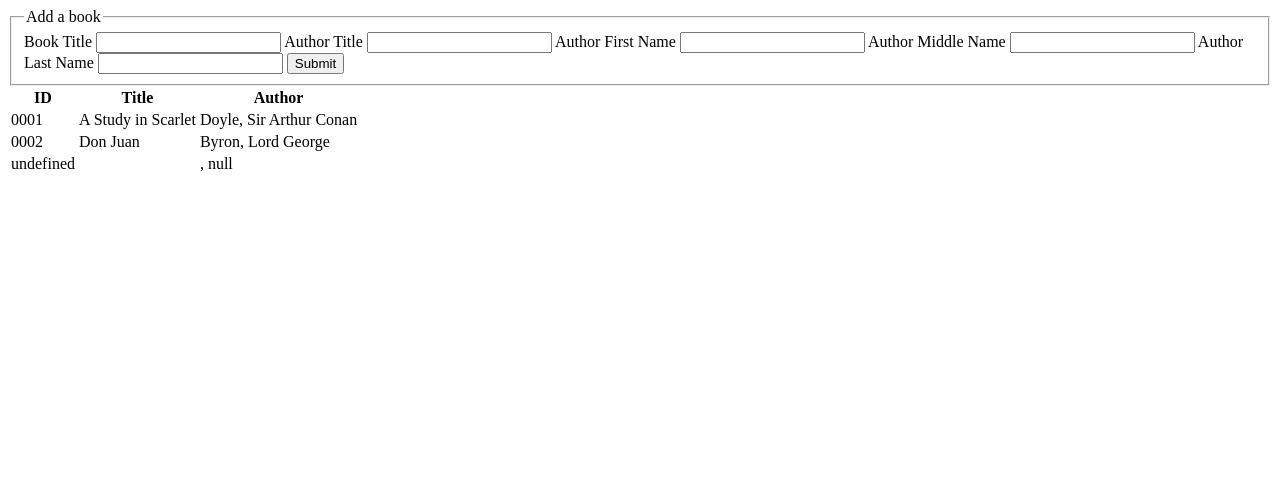
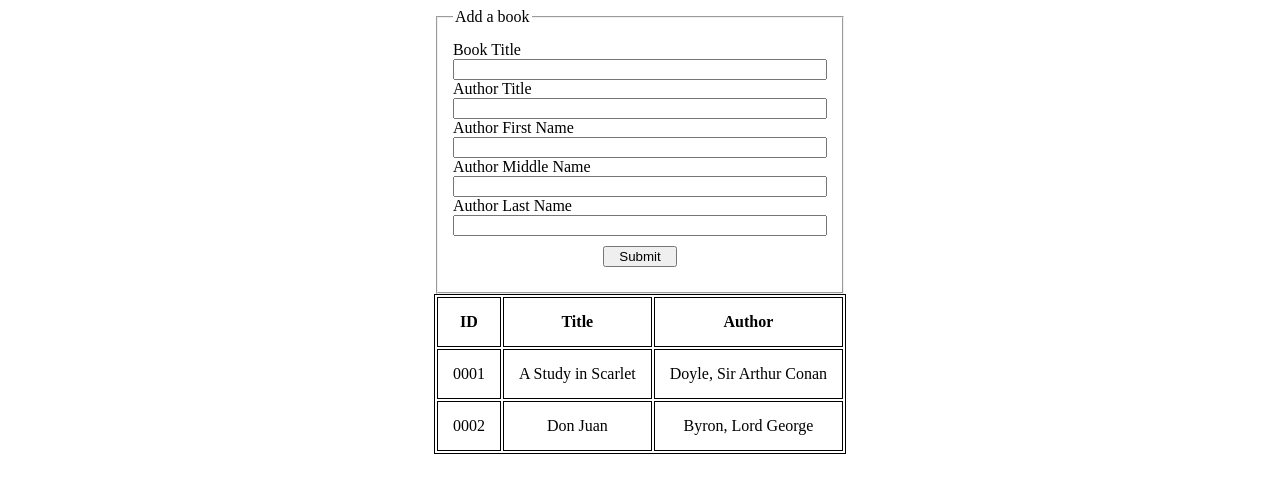
Before and after one commit to bryanhughes1992/XML-DOM, a plain HTML site: page index.html in a window 1280 px wide. Drawn offline with Linux system fonts and the light colour scheme.

Commit message:
Complete - Good Copy

```diff
--- a/index.html
+++ b/index.html
@@ -2,9 +2,11 @@
 <html lang="EN">
   <head>
     <meta charset="utf-8">
+    <link rel="stylesheet" href="styles/style.css">
     <script async defer src="scripts/script.js"></script>
   </head>
   <body>
+    <div class="master-container">
       <div id="dataIn">
         <form name="bookForm">
           <fieldset>
@@ -19,7 +21,7 @@
             <input name="authorMiddle" id="authorMiddle" type="text" >
             <label for="authorLast">Author Last Name</label>
             <input name="authorLast" id="authorLast" type="text" required>
-          <input type="submit" name="submit" value="Submit">
+            <input type="submit" name="submit" value="Submit" id="submit">
           </fieldset>
         </form>
       </div>
@@ -37,5 +39,8 @@
           </tbody>
         </table>
       </div>
+    </div>
   </body>
+
+
 </html>
--- a/scripts/script.js
+++ b/scripts/script.js
@@ -11,9 +11,8 @@ xml.send();
 //Placing onload instructions after document request
 xml.onload = function () {
   xmlDocument = xml.responseXML;
-  console.log(xmlDocument);
+  //console.log(xmlDocument);
   document.getElementById("tBody").innerHTML = xmlDocument.documentElement.nodeName;
-  createBook();
   generateTable();
 
   //Listen and prevent the form from sending
@@ -71,19 +70,20 @@ function createBook() {
   //Capture the book form as a variable
   var user_bookForm = document.forms.bookForm;
   //Capture all books in XML document model
-  var allBooks = xmlDocument.getElementsByTagName("books");
+  var allBooks = xmlDocument.getElementsByTagName("book");
 
-  //For every book in books, if 'i' is equal to the length of the book
-  for (var i = 0; i !== allBooks.length; i++) {
-    if (i === allBooks.length) {
-      var newBookId = allBooks[i+2];
-    }
-  }
+  var newBookId = allBooks[allBooks.length-1];
+  console.log(newBookId.childNodes[1]);
+
 
   //Create an id element
   var bookId = xmlDocument.createElement('id');
   //Set the id value to the newBookId value
-  var bookIdText = xmlDocument.createTextNode(newBookId);
+  var dumbNode = xmlDocument.createTextNode('hello');
+  newBook.appendChild(dumbNode);
+  var newId = parseInt(newBookId.childNodes[1].textContent) + 1;
+  newId = newId.toString().padStart(4, "0");
+  var bookIdText = xmlDocument.createTextNode(newId);
   //Append the text node to the element
   bookId.appendChild(bookIdText);
   //Append the id to the newBook
@@ -109,6 +109,8 @@ function createBook() {
   //Only create create and set an attribute if there is one
   if (user_authorTitle) {
     author.setAttribute('title', user_authorTitle);
+  } else {
+    author.setAttribute('title', "");
   }
   //Create the first child of author, 'First Name'
   var authorFirst = xmlDocument.createElement("firstname");
--- /dev/null
+++ b/styles/style.css
@@ -0,0 +1,47 @@
+* {
+  box-sizing: border-box;
+}
+
+html {
+  display: grid;
+  place-content: center;
+  width: 100%;
+  height: auto;
+}
+
+fieldset {
+  display: flex;
+  flex-flow: column;
+  padding: 15px;
+}
+
+#submit {
+  width: 20%;
+  margin: 10px auto;
+}
+
+.master-container {
+  display: flex;
+  flex-flow: column;
+}
+
+#dataIn {
+  width: 100%;
+  height: auto;
+}
+
+#dataOut {
+  display: grid;
+  place-content: center;
+  width: 100%;
+  height: auto;
+}
+
+table, th, td {
+  border: solid 1px #000;
+  text-align: center;
+}
+
+th, td {
+  padding:15px;
+}
```
Lines whose indentation alone changed are shown as unchanged.
